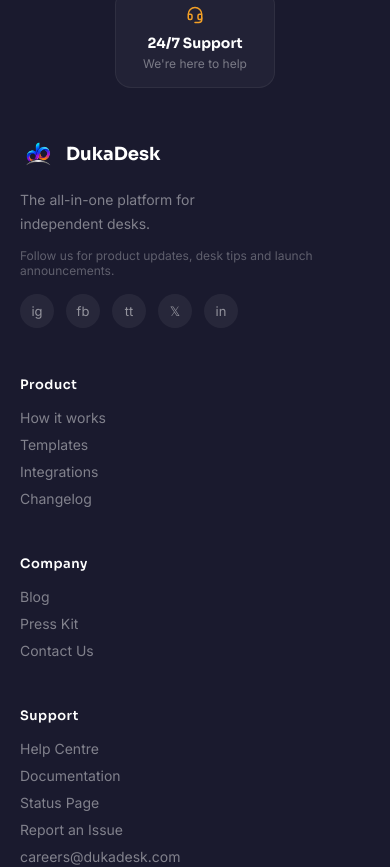
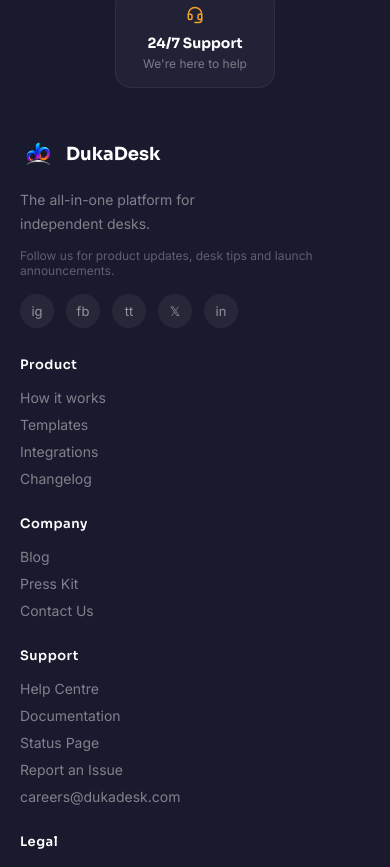
Before and after one commit to DukaDesk/DUKA-WEBSITE, a React (Vite) app: page / in a window 390 px wide. Shown: the part 7564-8431 px from the top of the page. Built offline with nearby package versions, Linux system fonts and the light colour scheme; no server answers.

Commit message:
fix: footer link grid gap tightened on mobile

```diff
--- a/src/styles.css
+++ b/src/styles.css
@@ -165,6 +165,7 @@
 
   [data-grid="footer"] {
     grid-template-columns: 1fr 1fr !important;
+    gap: 28px !important;
   }
 
   [data-grid="footer"] > div:first-child {
```
